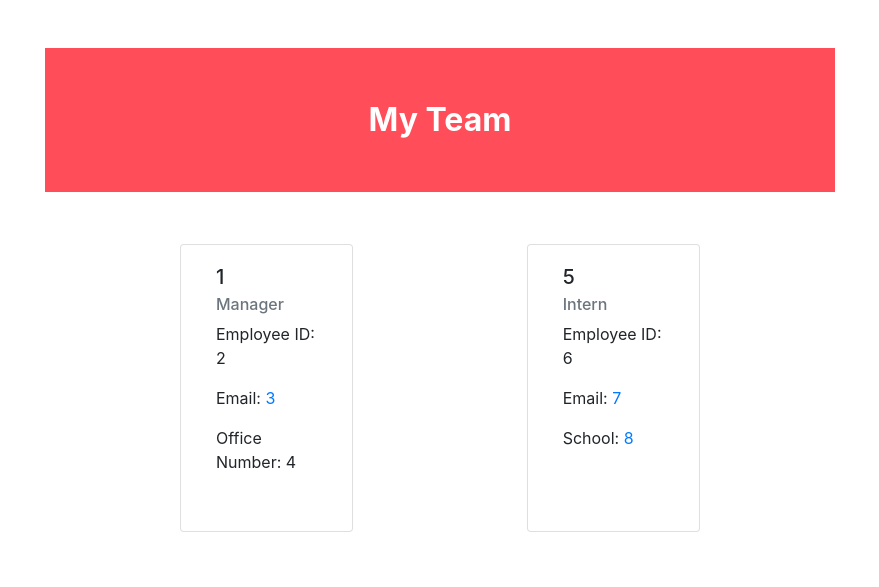
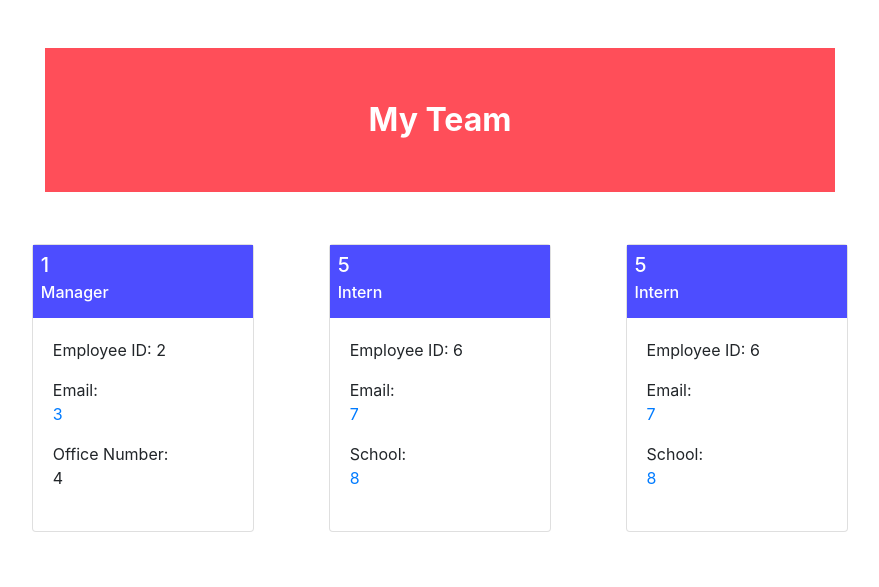
Before and after one commit to vesnathan/appTeamProfileGen, a website: page employees.html in a window 1280 px wide. Shown: the whole page, without its empty margins (200-1079 px from the left). Drawn offline with nearby package versions, Linux system fonts and the light colour scheme.

Commit message:
changed bootstrap layout

```diff
--- a/employees.html
+++ b/employees.html
@@ -25,8 +25,12 @@
         font-weight: bold;
     }
     .card {
-        width: 18rem;
         height: 18rem;
+    }
+    .card-head {
+        background: rgb(77, 77, 255);
+        color: #ffffff;
+        margin: 0;
     }
 </style>
 </head>
@@ -34,22 +38,36 @@
     <header class="d-flex col-8 col-sm-10 col-lg-8 p-5 justify-content-center">My Team</header>
     <section
         id="mainWrapper"
-        class="d-flex flex-wrap col-12 col-sm-10 col-lg-8 p-5  justify-content-around">
+        class="d-flex flex-wrap col-12 col-sm-10 p-5  justify-content-around">
 
-                <div class="card col-3 m-1" style="width: 18rem;">
+                <div class="card col-3 m-1 p-0">
+                    <div class="card-head p-2">
+                        <h5 class="card-title">1</h5>
+                        <h6 class="card-subtitle mb-2">Manager</h6>
+                    </div>
                     <div class="card-body">
-                        <h5 class="card-title">1</h5>
-                        <h6 class="card-subtitle mb-2 text-muted">Manager</h6>
                         <p class="card-text">Employee ID: 2</p>
-                        <p class="card-text">Email: <a href="mailto:3" class="card-link">3</a></p><p class="card-text">Office Number: 4</p><p class="card-text"><a href="#" class="card-link"></a></p>
+                        <p class="card-text">Email: <br><a href="mailto:3" class="card-link">3</a></p><p class="card-text">Office Number: <br>4</p>
                     </div>
                 </div>
-                <div class="card col-3 m-1" style="width: 18rem;">
+                <div class="card col-3 m-1 p-0">
+                    <div class="card-head p-2">
+                        <h5 class="card-title">5</h5>
+                        <h6 class="card-subtitle mb-2">Intern</h6>
+                    </div>
                     <div class="card-body">
+                        <p class="card-text">Employee ID: 6</p>
+                        <p class="card-text">Email: <br><a href="mailto:7" class="card-link">7</a></p><p class="card-text">School: <br><a href="#" class="card-link">8</a></p>
+                    </div>
+                </div>
+                <div class="card col-3 m-1 p-0">
+                    <div class="card-head p-2">
                         <h5 class="card-title">5</h5>
-                        <h6 class="card-subtitle mb-2 text-muted">Intern</h6>
+                        <h6 class="card-subtitle mb-2">Intern</h6>
+                    </div>
+                    <div class="card-body">
                         <p class="card-text">Employee ID: 6</p>
-                        <p class="card-text">Email: <a href="mailto:7" class="card-link">7</a></p><p class="card-text">School: <a href="#" class="card-link">8</a></p><p class="card-text"><a href="#" class="card-link"></a></p>
+                        <p class="card-text">Email: <br><a href="mailto:7" class="card-link">7</a></p><p class="card-text">School: <br><a href="#" class="card-link">8</a></p>
                     </div>
                 </div>
     </section>
--- a/index.js
+++ b/index.js
@@ -2,7 +2,7 @@ const Manager = require("./lib/Manager.js");
 const Engineer = require("./lib/Engineer.js");
 const Intern = require("./lib/Intern.js");
 const mainHtml = require("./src/template.js");
-const Renderer = require("./dist/render.js");
+const Renderer = require("./dist/Renderer.js");
 const inquirer = require("inquirer");
 
 
@@ -34,7 +34,7 @@ function printPage() {
     console.log("EXIT");
     inquirer.prompt({
         type:       'list',
-        message:    'Viw Page: ',
+        message:    'View Page: ',
         name:       'print',
         choices: ['Yes', 'No']
     })
@@ -47,7 +47,7 @@ function printPage() {
                 myEmployees.forEach((employee) => {
                     myPageRender.addCard(employee);
                 });
-                myPageRender.render({test: false});
+                myPageRender.render();
                 break;
             case "No":
                 console.log(myEmployees);
```
Also changed, not shown: src/template.js (+7 -3 lines), dist/Renderer.js.
